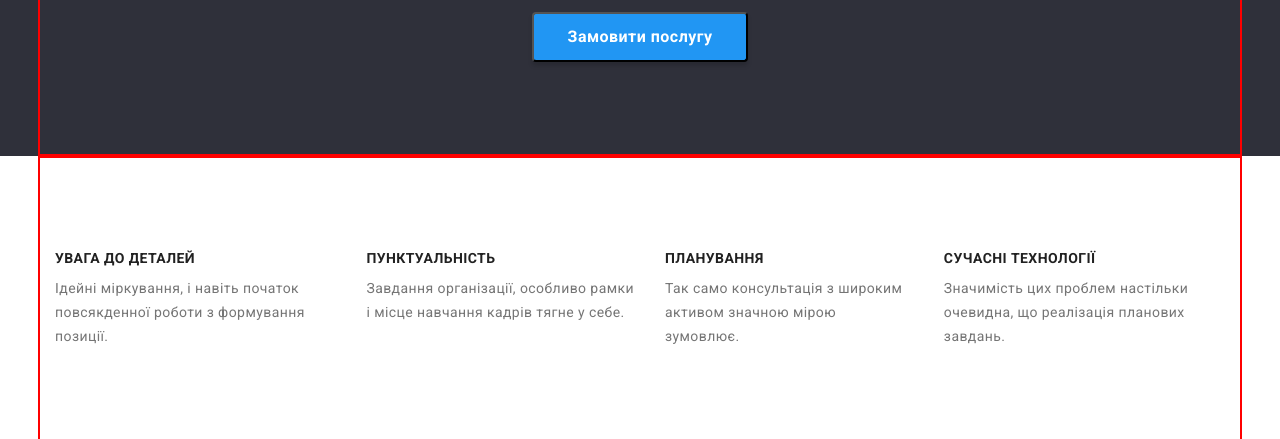
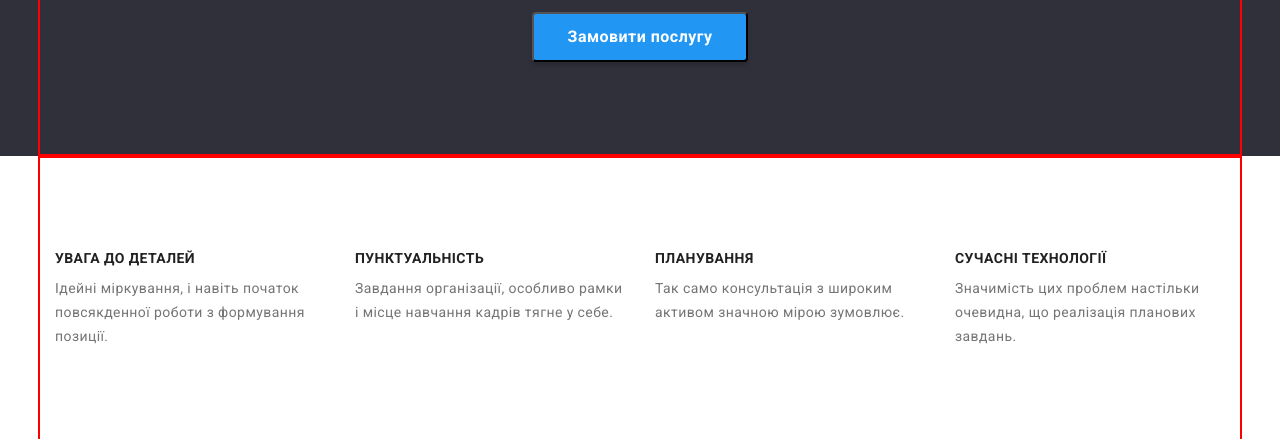
Before and after one commit to Elina27/goit-markup-hw-03, a plain HTML site: page index.html in a window 1280 px wide. Shown: the part 333-772 px from the top of the page. Drawn offline with nearby package versions, Linux system fonts and the light colour scheme.

Commit message:
Homework number 3

```diff
--- a/css/styles.css
+++ b/css/styles.css
@@ -229,6 +229,9 @@ h3 {
   display: flex;
   gap: 30px;
 }
+.advant-text {
+  width: 270px;
+}
 
 h4 {
   color: var(--main-title-cl);
--- a/index.html
+++ b/index.html
@@ -56,21 +56,21 @@
             <ul class="advant-list">
                 <li class="advant-item">
                     <h3 class="advant-subtitle"> УВАГА ДО ДЕТАЛЕЙ</h3>
-                    <p class="advant-text1">Ідейні міркування, і навіть початок повсякденної роботи з формування
+                    <p class="advant-text">Ідейні міркування, і навіть початок повсякденної роботи з формування
                         позиції.</p>
                 </li>
                 <li class="advant-item">
                     <h3 class="advant-subtitle">ПУНКТУАЛЬНІСТЬ</h3>
-                    <p class="advant-text2">Завдання організації, особливо рамки і місце навчання кадрів тягне у себе.
+                    <p class="advant-text">Завдання організації, особливо рамки і місце навчання кадрів тягне у себе.
                     </p>
                 </li>
                 <li class="advant-item">
                     <h3 class="advant-subtitle">ПЛАНУВАННЯ</h3>
-                    <p class="advant-text3">Так само консультація з широким активом значною мірою зумовлює.</p>
+                    <p class="advant-text">Так само консультація з широким активом значною мірою зумовлює.</p>
                 </li>
                 <li class="advant-item">
                     <h3 class="advant-subtitle">СУЧАСНІ ТЕХНОЛОГІЇ</h3>
-                    <p class="advant-text4">Значимість цих проблем настільки очевидна, що реалізація планових завдань.
+                    <p class="advant-text">Значимість цих проблем настільки очевидна, що реалізація планових завдань.
                     </p>
                 </li>
             </ul>
```
